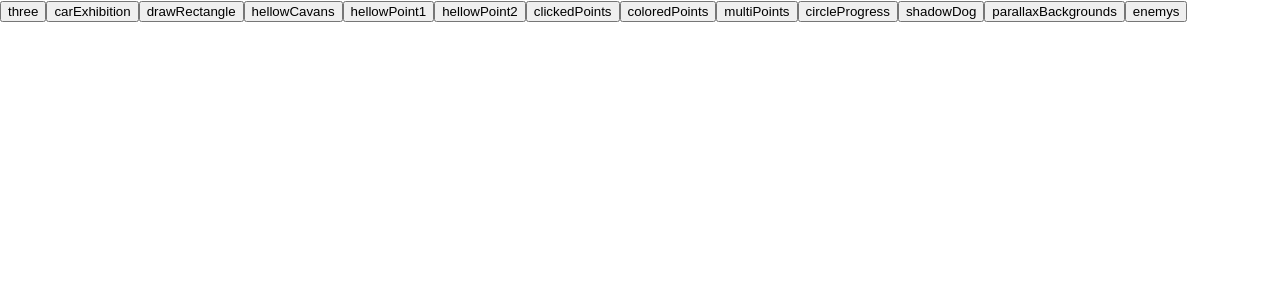
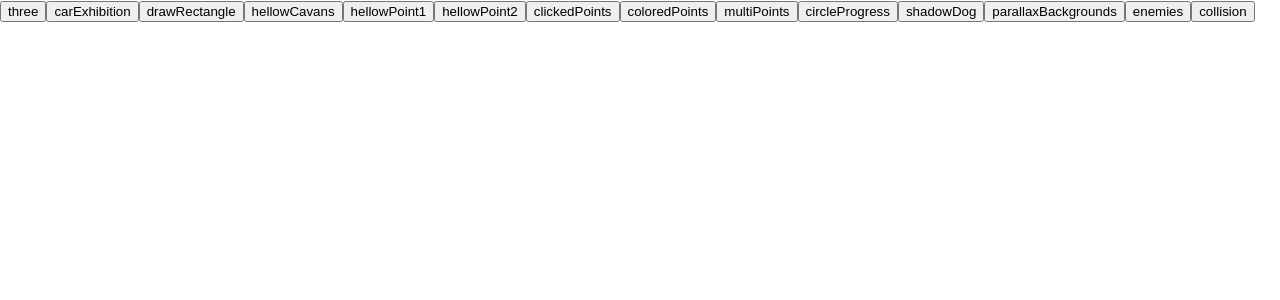
Before and after one commit to wine-fall/my-ThreeJs, a React app: page /home in a window 1280 px wide. Shown: the top 300 px of the page. Built offline with nearby package versions, Linux system fonts and the light colour scheme.

Commit message:
chore: change name of file folder

```diff
--- a/src/router/index.ts
+++ b/src/router/index.ts
@@ -75,8 +75,13 @@ export const routerConfig: CustomizeRouteProps[] = [
         component: lazy(() => import('../views/Canvas/ParallaxBackgrounds'))
     },
     {
-        key: 'enemys',
-        path: '/canvas/enemys',
-        component: lazy(() => import('../views/Canvas/Enemys'))
+        key: 'enemies',
+        path: '/canvas/enemies',
+        component: lazy(() => import('../views/Canvas/Enemies'))
+    },
+    {
+        key: 'collision',
+        path: '/canvas/collision',
+        component: lazy(() => import('../views/Canvas/Collision'))
     }
 ];
--- /dev/null
+++ b/src/views/Canvas/Collision/index.tsx
@@ -0,0 +1,7 @@
+import React from 'react';
+
+const Collision: React.FC = () => {
+    return <div>Collision</div>;
+};
+
+export default Collision;
```
Also changed, not shown: src/views/Canvas/Enemies/index.tsx (renamed from src/views/Canvas/Enemys/index.tsx).
